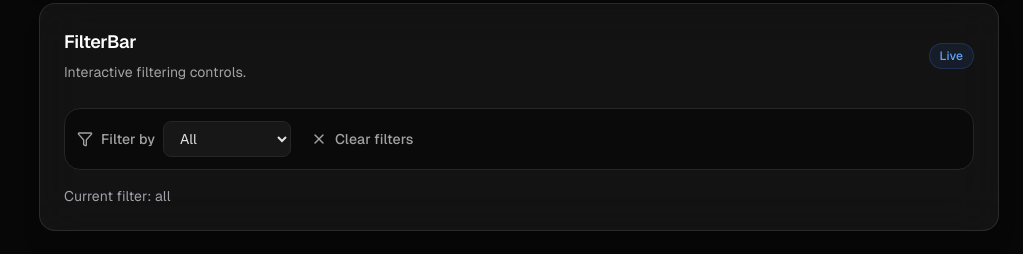
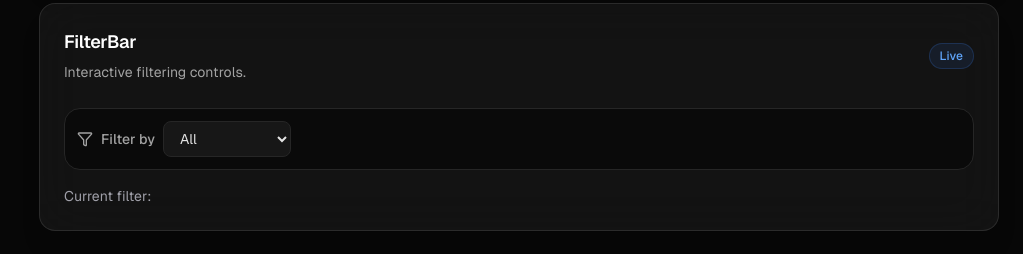
Before and after one commit to biznez-da-1/pro-ui-kit, a Next.js app: page / in a window 1280 px wide. Shown: the part 10900-11154 px from the top of the page, without its empty margins (257-1280 px from the left). Built offline with nearby package versions, Linux system fonts and the light colour scheme.

Commit message:
fix: make showcase filter reset state unambiguous

```diff
--- a/src/app/page.tsx
+++ b/src/app/page.tsx
@@ -191,7 +191,7 @@ export default function Home() {
   const [progress, setProgress] = React.useState(72);
   const [textValue, setTextValue] = React.useState("");
   const [textareaValue, setTextareaValue] = React.useState("");
-  const [filterValue, setFilterValue] = React.useState("all");
+  const [filterValue, setFilterValue] = React.useState("");
   const [step, setStep] = React.useState(1);
   const [sidebarCollapsed, setSidebarCollapsed] = React.useState(false);
   const [uploadedFiles, setUploadedFiles] = React.useState<File[]>([]);
@@ -1011,13 +1011,12 @@ export function Example() {
           <div className="space-y-4">
             <FilterBar
               options={[
-                { id: "all", label: "All", value: "all" },
                 { id: "active", label: "Active", value: "active" },
                 { id: "popular", label: "Popular", value: "popular" },
               ]}
               value={filterValue}
               onChange={setFilterValue}
-              onClear={() => setFilterValue("all")}
+              onClear={() => setFilterValue("")}
             />
             <p className="text-sm text-zinc-400">
               Current filter: {filterValue}
```
